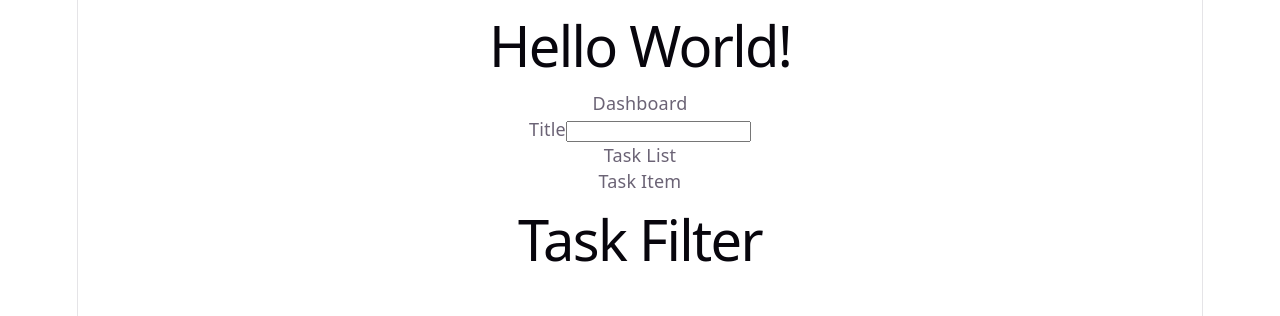
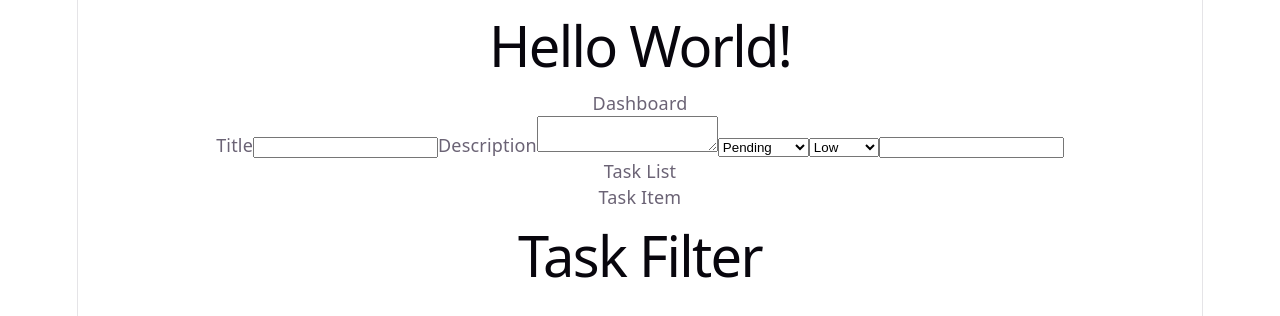
Before and after one commit to DimsuCodes/Task-Dashboard, a React (Vite) app: page / in a window 1280 px wide. Shown: the top 316 px of the page. Built offline with nearby package versions, Linux system fonts and the light colour scheme.

Commit message:
Added the task status, priority and the due date options

```diff
--- a/src/components/TaskForm/TaskForm.tsx
+++ b/src/components/TaskForm/TaskForm.tsx
@@ -38,6 +38,27 @@ export function TaskForm({ onSubmit }: TaskFormProps) {
             <label htmlFor="title">Title</label>
             <input id="title" name="title" value={formData.title} onChange={handleChange} />
             {errors.title && <p>{errors.title}</p>}
+
+            <label htmlFor="description">Description</label>
+            <textarea id="description" name="description" value={formData.description} onChange={handleChange} />
+
+
+            <select id="status" name="status" value={formData.status} onChange={handleChange}>
+                <option value="in-progress">In Progress</option>
+                <option value="pending">Pending</option>
+                <option value="completed">Completed</option>
+            </select>
+
+
+            <select id="priority" name="priority" value={formData.priority} onChange={handleChange}>
+                <option value="low">Low</option>
+                <option value="medium">Medium</option>
+                <option value="highd">High</option>
+            </select>
+
+            <input id="dueDate" name="dueDate" value={formData.dueDate} onChange={handleChange} />
+                {errors.dueDate && <p>{errors.dueDate}</p>}
+
         </form>
     );
 }
```
